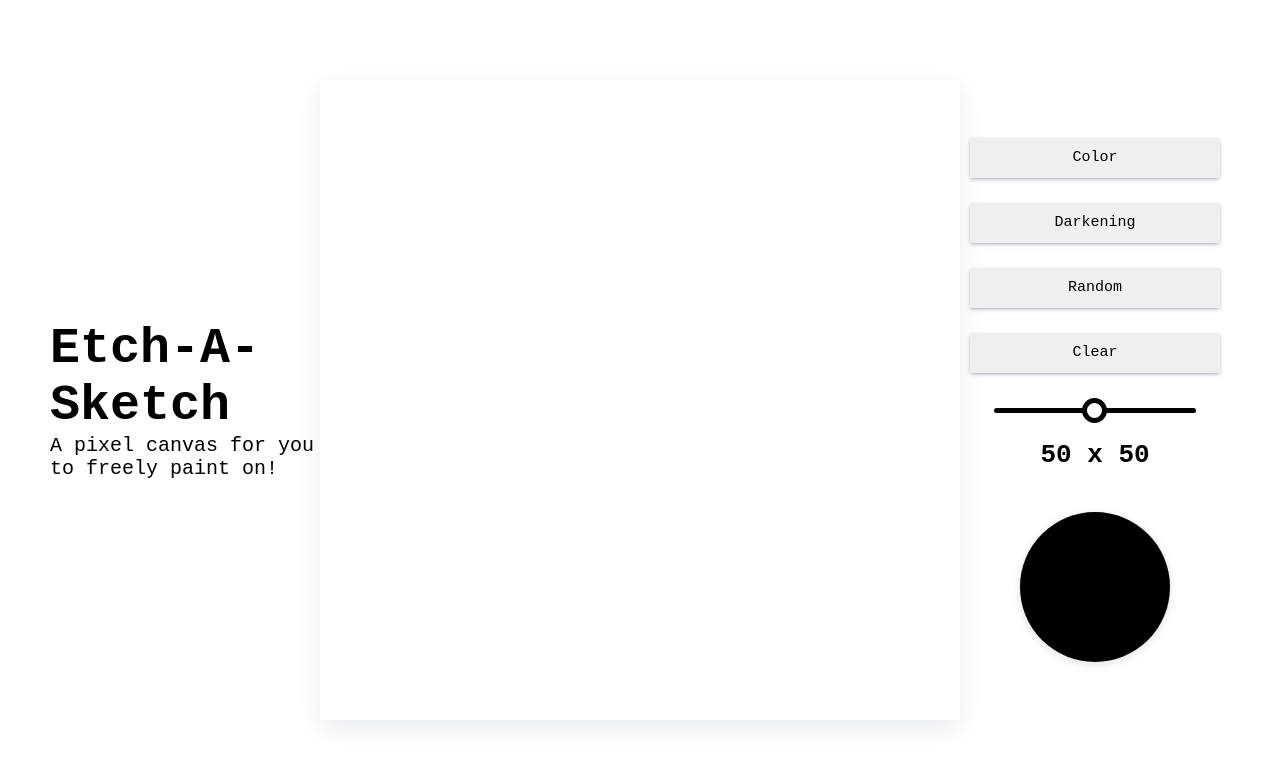
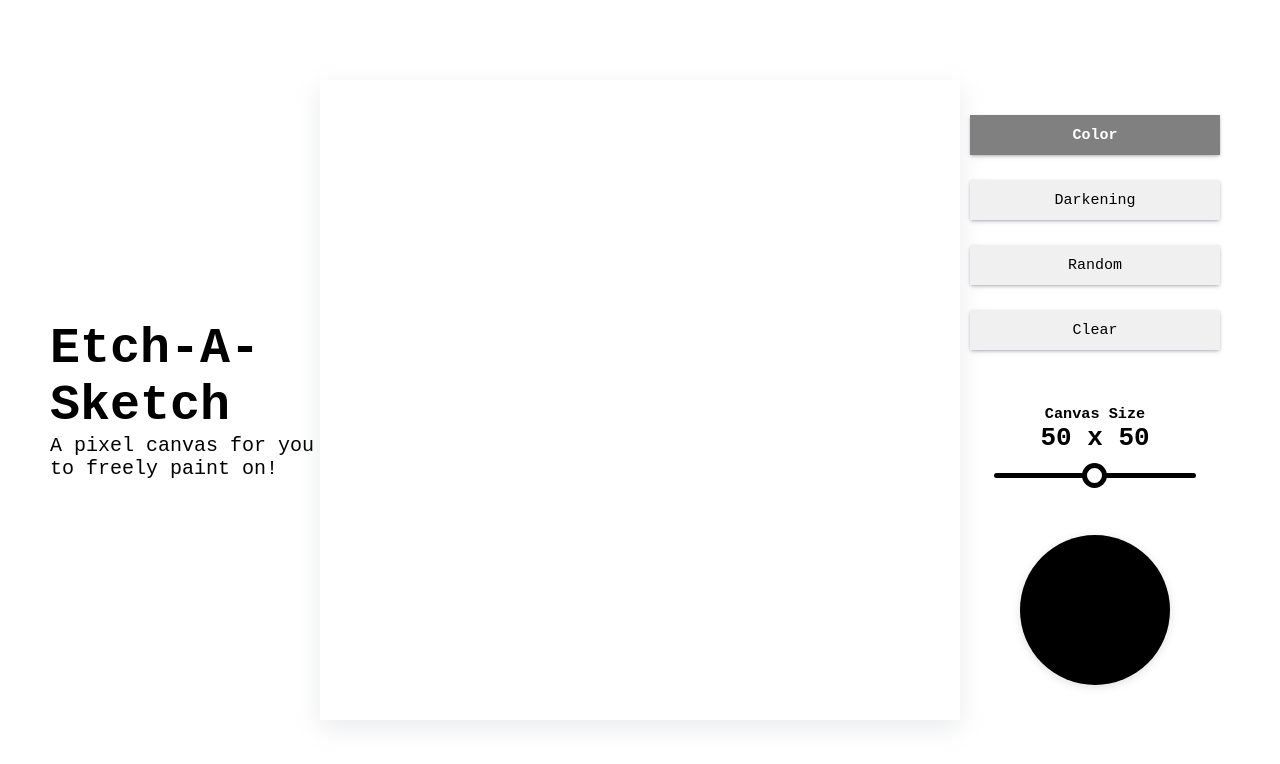
Before and after one commit to HeyListen101/etch-a-sketch, a plain HTML site: page index.html in a window 1280 px wide. Both pictures are taken after a click on the button "Color". Drawn offline with Linux system fonts and the light colour scheme.

Commit message:
Apply minor styling and layout changes

```diff
--- a/css/color-picker.css
+++ b/css/color-picker.css
@@ -8,9 +8,9 @@
 }
 
 .color-picker:hover {
-    height: 175px;
-    width: 175px;
-    border-radius: 90px;
+    height: 160px;
+    width: 160px;
+    border-radius: 80px;
 }
 
 .current-color {
--- a/css/style.css
+++ b/css/style.css
@@ -67,21 +67,43 @@ body {
 
 .controls button {
     flex-shrink: 1;
+    background-color: #f0f0f0;
     box-shadow: rgba(50, 50, 93, 0.25) 0px 2px 5px -1px, rgba(0, 0, 0, 0.3) 0px 1px 3px -1px;
     border: none;
     height: 40px;
     cursor: pointer;
     width: 250px;
-    transition: 1s;
+    transition: 0.25s;
     font-size: 15px;
     font-family: monospace;
 }
 
 .controls button:hover {
+    transform: translateY(-3px);
     font-weight: bold;
     background-color: white;
 }
 
-.controls h1 {
-    margin-top: 0;
+.controls .clear:active {
+    transform: translateY(3px);
+    background-color: grey;
+    color: white;
 }
+
+.size-div {
+    display: flex;
+    flex-direction: column;
+    justify-content: center;
+    align-items: center;
+    width: 100%;
+    margin: 30px 0;
+}
+
+.size-div h1 {
+    margin-top: 0px;
+    margin-bottom: 10px;
+}
+
+.size-div h3 {
+    margin: 0;
+}
--- a/index.html
+++ b/index.html
@@ -22,8 +22,11 @@
             <button class="darken">Darkening</button>
             <button class="rainbow">Random</button>
             <button class="clear">Clear</button>
-            <input type="range" min="1" max="100" value="50" class="slider">
-            <h1 class="grid-size">50 x 50</h1>
+            <div class="size-div">
+                <h3>Canvas Size</h3>
+                <h1 class="grid-size">50 x 50</h1>
+                <input type="range" min="1" max="100" value="50" class="slider">
+            </div>
             <div class="color-picker">
                 <input type="color" class="current-color">
             </div>
--- a/script.js
+++ b/script.js
@@ -12,6 +12,7 @@ let option = 'color';
 let color = 'black';
 let mouseDown = false;
 createGrid(slider.value);
+clicked(colorMode);
 
 document.body.addEventListener('mousedown', () => {
     mouseDown = true;
@@ -24,17 +25,28 @@ document.body.addEventListener('mouseup', () => {
 colorMode.addEventListener('click', () => {
     color = picker.value;
     option = 'color';
+    clicked(colorMode);
+    unclick([dark, rainbow]);
 });
 
 // Darkening by 10%
 dark.addEventListener('click', () => {
     rgb = hexToRgb(color);
     option = 'dark';
+    clicked(dark);
+    unclick([colorMode, rainbow]);
 });
 
 // Set color selection to 'rainbow'
 rainbow.addEventListener('click', () => {
     option = 'rainbow';
+    clicked(rainbow);
+    unclick([dark, colorMode]);
+});
+
+// Clear grid
+clear.addEventListener('click', () => {
+    createGrid(slider.value);
 });
 
 // Color picker option for users
@@ -46,11 +58,6 @@ picker.addEventListener('input', () => {
 slider.addEventListener('input', () => {
     createGrid(slider.value);
     sizeVal.innerText = `${slider.value} x ${slider.value}`;
-});
-
-// Clear grid
-clear.addEventListener('click', () => {
-    createGrid(slider.value);
 });
 
 function createGrid(numOfSquares) {
@@ -95,6 +102,21 @@ function changeColor(col) {
     col.style.backgroundColor = color;
 }
 
+function clicked(btn) {
+    btn.style.transform = 'translate-y(3px)';
+    btn.style.fontWeight = 'bold';
+    btn.style.color = 'white';
+    btn.style.backgroundColor = 'gray';
+}
+
+function unclick(btns) {
+    btns.forEach(btn => {
+        btn.style.fontWeight = 'normal';
+        btn.style.color = 'black';
+        btn.style.backgroundColor = '#F0F0F0';
+    });
+}
+
 function hexToRgb(hex) {
     const r = parseInt(hex.slice(1, 3), 16);
     const g = parseInt(hex.slice(3, 5), 16);
```
